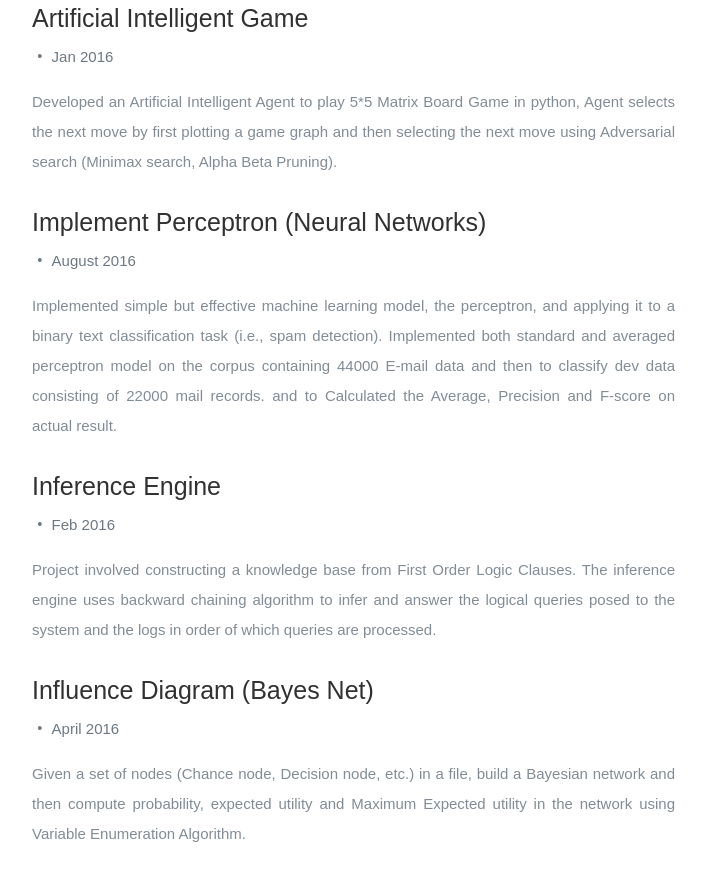
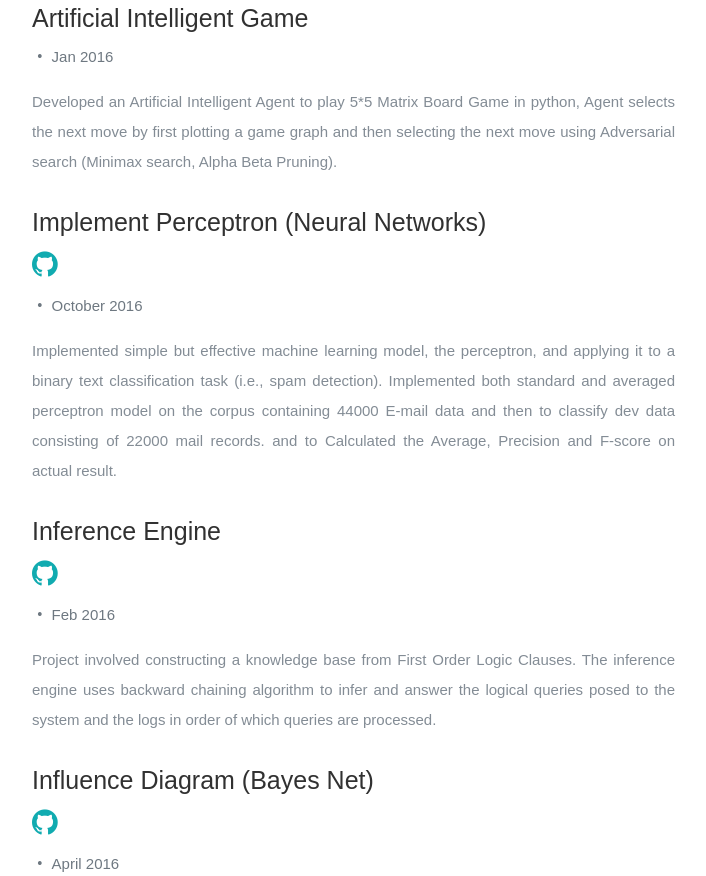
Before and after one commit to vivektiwari7114/PersonalPortfolioWebsite, a plain HTML site: page index.html in a window 1280 px wide. Shown: the part 3280-4156 px from the top of the page, without its empty margins (373-1079 px from the left). Drawn offline with nearby package versions, Linux system fonts and the light colour scheme.

Commit message:
Updated Links to Github for the projects

```diff
--- a/index.html
+++ b/index.html
@@ -243,6 +243,7 @@
                 <div class="row item">
                     <div class="twelve columns">
                         <h3>Artificial Intelligent Game</h3>
+
                         <p class="info"><span>&bull;</span> <em class=
                         "date">Jan 2016</em></p>
                         <p>Developed an Artificial Intelligent Agent to play
@@ -255,8 +256,9 @@
                  <div class="row item">
                     <div class="twelve columns">
                         <h3>Implement Perceptron (Neural Networks)  </h3>
+                        <a href="https://github.com/vivektiwari7114/Perceptron_NeuralNetworks"><i class="fa fa-github fa-2x"></i></a>
                         <p class="info"><span>&bull;</span> <em class=
-                        "date">August 2016</em></p>
+                        "date">October 2016</em></p>
                         <p>Implemented simple but effective machine learning model, the perceptron, and applying it to a binary text classification task (i.e., spam detection).
                         Implemented both standard and averaged perceptron model on the corpus containing 44000 E-mail data and then to classify dev data consisting of 22000 mail records. and to Calculated the Average, Precision and F-score on actual result.<br></p>
                     </div>
@@ -264,6 +266,7 @@
                 <div class="row item">
                     <div class="twelve columns">
                         <h3>Inference Engine</h3>
+                         <a href="https://github.com/vivektiwari7114/InferenceEngine"><i class="fa fa-github fa-2x"></i></a>
                         <p class="info"><span>&bull;</span> <em class=
                         "date">Feb 2016</em></p>
                         <p>Project involved constructing a knowledge base from
@@ -276,6 +279,7 @@
                 <div class="row item">
                     <div class="twelve columns">
                         <h3>Influence Diagram (Bayes Net)</h3>
+                         <a href="https://github.com/vivektiwari7114/InfluenceDiagram"><i class="fa fa-github fa-2x"></i></a>
                         <p class="info"><span>&bull;</span> <em class=
                         "date">April 2016</em></p>
                         <p>Given a set of nodes (Chance node, Decision node,
@@ -333,6 +337,7 @@
                  <div class="row item">
                     <div class="twelve columns">
                         <h3>Spam Detection using Supervised Learning Algorithm</h3>
+                        <a href="https://github.com/vivektiwari7114/Text-Classification"><i class="fa fa-github fa-2x"></i></a>
                         <p class="info"><span>&bull;</span> <em class=
                         "date">August 2016</em></p>
                         <p>Developed a general multi-class Naive Bayes Classifier and used it to train data obtained from a corpus of 22,000 raw emails contents. Used "bag of words" technique for feature extraction. Applied Tokenized algorithms  on the training data to generate training and development modules. Calculated the Average, Precision and F-score on actual result.<br></p>
```
Also changed, not shown: 1 other file.
